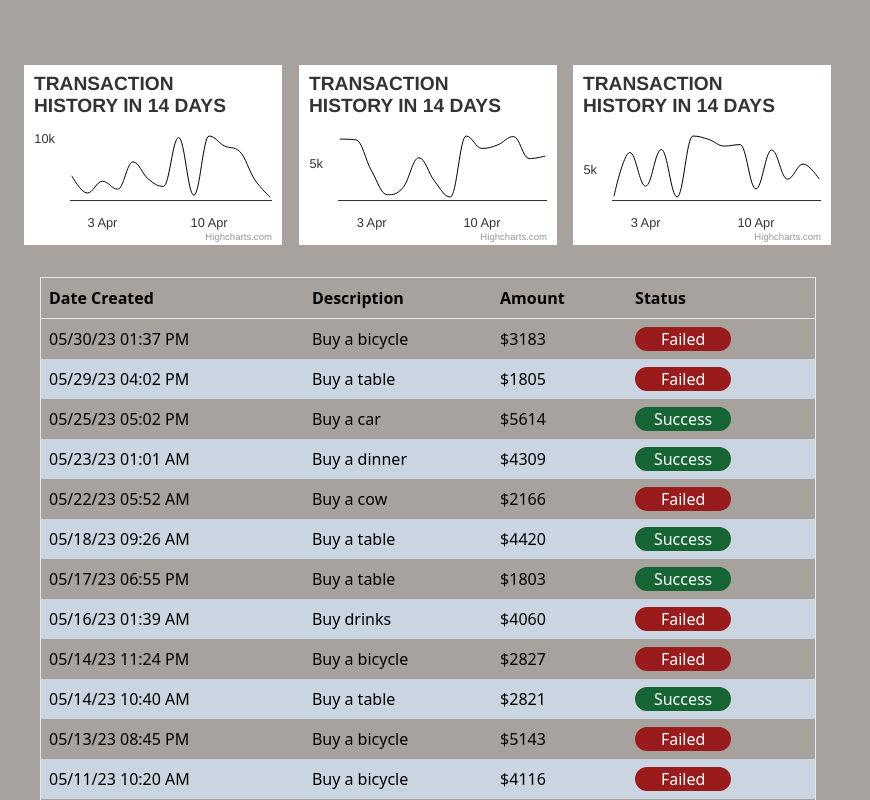
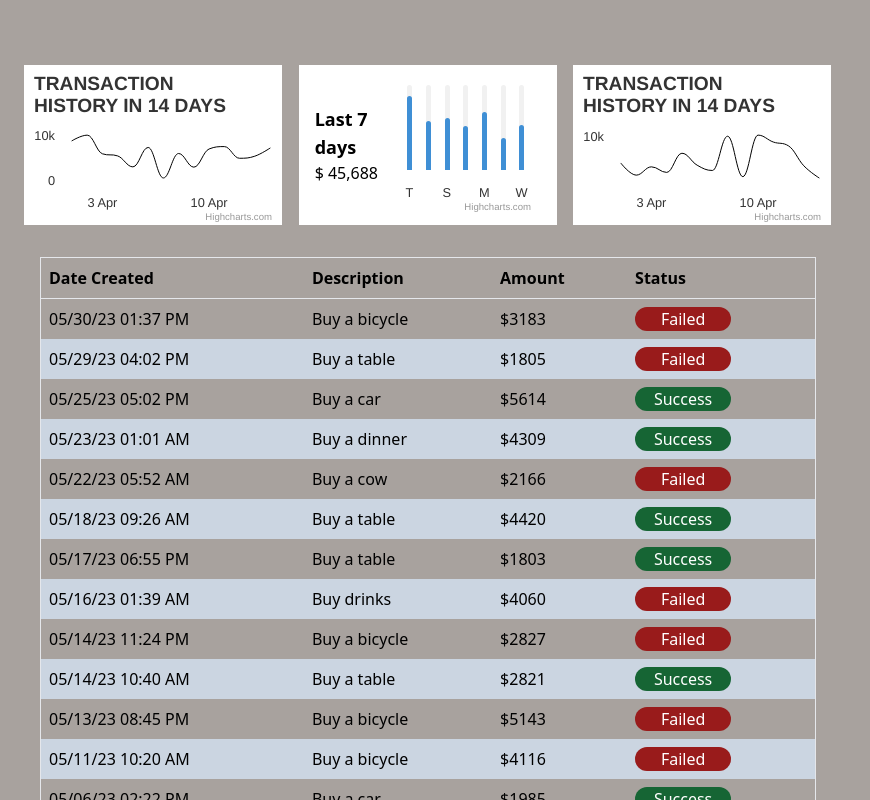
Before and after one commit to lee926427/cycatena_take_home, a React (Vite) app: page / in a window 1280 px wide. Shown: the top 800 px of the page, without its empty margins (0-870 px from the left). Built offline with nearby package versions, Linux system fonts and the light colour scheme.

Commit message:
feat: 🎸 add LatestWeekChart

```diff
--- a/src/App.tsx
+++ b/src/App.tsx
@@ -1,6 +1,10 @@
 import { Suspense } from "react";
 import { ErrorBoundary } from "react-error-boundary";
-import { TransactionHistoryChart, PaymentHistoryTable } from "./components";
+import {
+  TransactionHistoryChart,
+  LatestWeekChart,
+  PaymentHistoryTable,
+} from "./components";
 
 import "./assets/styles/index.css";
 
@@ -10,17 +14,17 @@ function App() {
       <header className="col-span-9"></header>
       <main className="col-span-9 grid grid-cols-9 grid-rows-12 gap-x-10 row-span-11">
         <section className="col-span-6 row-span-12 gap-y-4 grid grid-cols-6 gap-x-4">
-          <div className="col-span-2 row-span-2 bg-stone-400 dark:bg-slate-800">
+          <div className="col-span-2 row-span-2 bg-stone-400 dark:bg-slate-800 h-40">
             <ErrorBoundary fallback={<div></div>}>
               <TransactionHistoryChart days={14} />
             </ErrorBoundary>
           </div>
-          <div className="col-span-2 row-span-2 bg-stone-400 dark:bg-slate-800">
+          <div className="col-span-2 row-span-2 bg-stone-400 dark:bg-slate-800 h-40">
             <ErrorBoundary fallback={<div></div>}>
-              <TransactionHistoryChart days={14} />
+              <LatestWeekChart />
             </ErrorBoundary>
           </div>
-          <div className="col-span-2 row-span-2 bg-stone-400 dark:bg-slate-800">
+          <div className="col-span-2 row-span-2 bg-stone-400 dark:bg-slate-800 h-40">
             <ErrorBoundary fallback={<div></div>}>
               <TransactionHistoryChart days={14} />
             </ErrorBoundary>
--- a/src/api/fetchTransactionHistory.ts
+++ b/src/api/fetchTransactionHistory.ts
@@ -1,5 +1,3 @@
-import { add } from "date-fns";
-
 export async function fetchTransactionHistory(
   days: number,
 ): Promise<number[][]> {
--- /dev/null
+++ b/src/components/LatestWeekChart/LatestWeekChart.tsx
@@ -0,0 +1,90 @@
+import { useState } from "react";
+import Highcharts from "highcharts";
+import HighchartsReact from "highcharts-react-official";
+
+export function LatestWeekChart() {
+  const [data] = useState([
+    {
+      name: "Point 1",
+      color: "#00FF00",
+      y: 0,
+    },
+    {
+      name: "Point 2",
+      color: "#FF00FF",
+      y: 5,
+    },
+  ]);
+  const chartOptions = {
+    title: {
+      text: ``,
+      align: "left",
+    },
+    chart: {
+      type: "column",
+      height: 140,
+    },
+    xAxis: {
+      lineWidth: 0,
+      categories: ["T", "F", "S", "S", "M", "T", "W"],
+    },
+    yAxis: {
+      labels: {
+        enabled: false,
+      },
+      max: 500,
+      endOnTick: false,
+      startOnTick: false,
+      gridLineWidth: 0,
+      title: {
+        text: null,
+      },
+    },
+    plotOptions: {
+      column: {
+        grouping: false,
+        shadow: false,
+        borderWidth: 0,
+        dataLabels: {
+          enabled: false,
+        },
+      },
+    },
+    series: [
+      {
+        name: "left",
+        data: [500, 500, 500, 500, 500, 500, 500],
+        color: "#f1f1f1",
+        enableMouseTracking: false,
+        pointPadding: 0.3,
+      },
+      {
+        name: "Road",
+        data: [434, 290, 307, 260, 344, 187, 264],
+        color: "#3F8FD5",
+        enableMouseTracking: false,
+        pointPadding: 0.3,
+      },
+    ],
+    tooltip: {
+      pointFormat: "Transactions: {point.y} <br>",
+    },
+    legend: { enabled: false },
+  };
+
+  if (data.length === 0) {
+    return <div className="w-full h-40">loading</div>;
+  }
+
+  return (
+    <div className="bg-white grid grid-cols-6 px-4 h-full ">
+      <header className="col-span-2 flex flex-col justify-center">
+        <h1 className="font-bold text-lg">Last 7 days</h1>
+        <i className="not-italic">$ {(45688).toLocaleString()}</i>
+      </header>
+      <main className="col-span-4 flex justify-center items-center">
+        <HighchartsReact highcharts={Highcharts} options={chartOptions} />
+      </main>
+    </div>
+  );
+}
--- /dev/null
+++ b/src/components/LatestWeekChart/index.ts
@@ -0,0 +1 @@
+export * from "./LatestWeekChart";
--- a/src/components/TransactionHistoryChart/TransactionHistoryChart.tsx
+++ b/src/components/TransactionHistoryChart/TransactionHistoryChart.tsx
@@ -10,7 +10,7 @@ type TransactionHistoryChartProps = {
 export function TransactionHistoryChart({
   days = 14,
 }: TransactionHistoryChartProps) {
-  const [data, setData] = useState<[Date, number][]>([]);
+  const [data, setData] = useState<number[][]>([]);
 
   const getTransactionHistory = useCallback(async () => {
     const transactionHistory = await fetchTransactionHistory(days);
@@ -28,10 +28,11 @@ export function TransactionHistoryChart({
       align: "left",
     },
     chart: {
-      height: 180,
+      height: 160,
     },
     xAxis: {
       type: "datetime",
+      lineWidth: 0,
       tickWidth: 0,
       dateTimeLabelFormats: {
         month: "%b. %e",
--- a/src/components/index.ts
+++ b/src/components/index.ts
@@ -1,2 +1,3 @@
+export * from "./LatestWeekChart";
 export * from "./PaymentHistoryTable";
 export * from "./TransactionHistoryChart";
```
